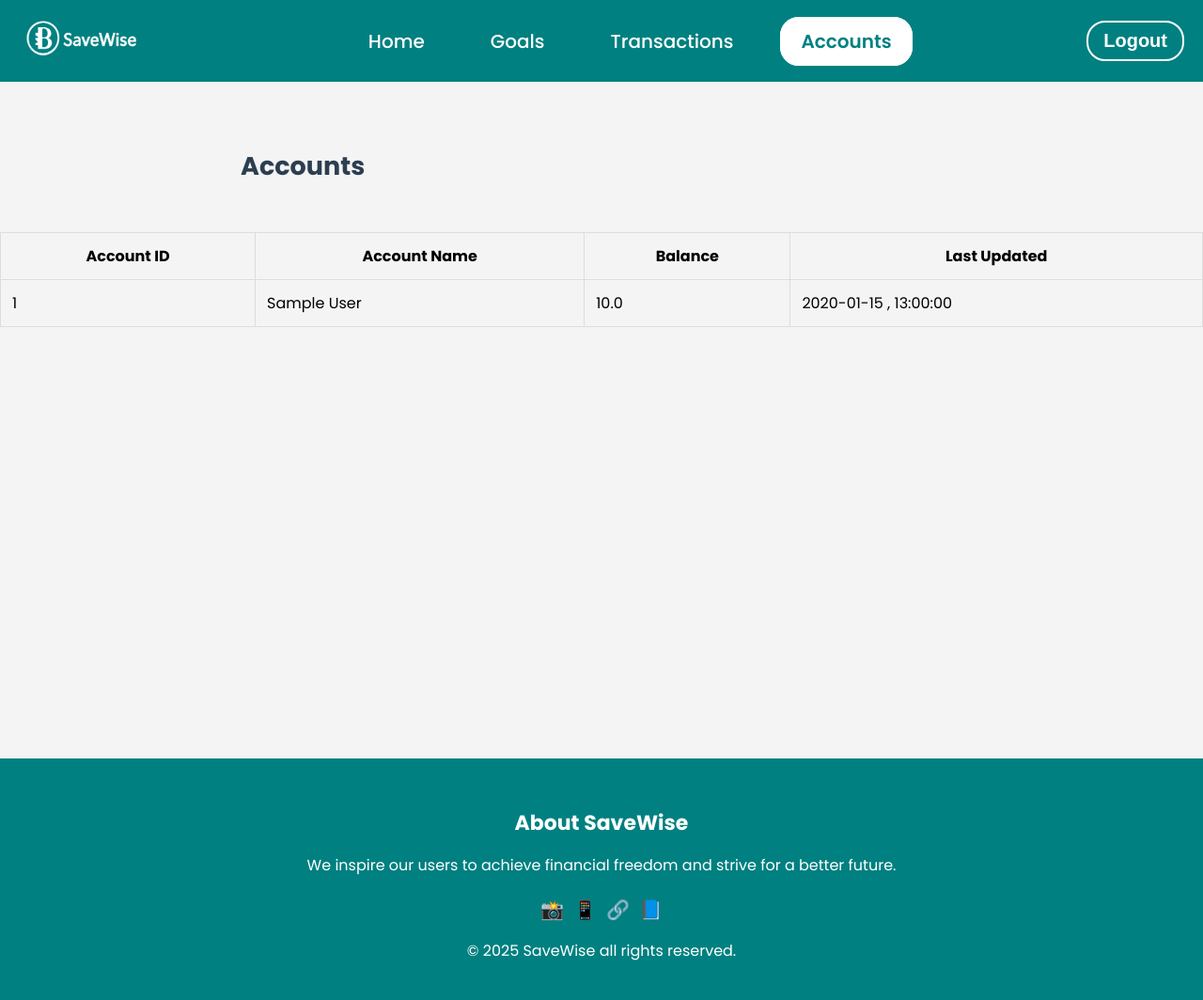
After one commit to husainsaleh123/save_wise, a Django app: page /accounts/ in a window 1280 px wide. The commit adds this page. Shown: the whole page at 94% size. Run offline with Django 5.2, Linux system fonts and the light colour scheme; tables that the repository leaves empty hold one stand-in row (values such as "Sample post").

Commit message:
finished the accounts model

```diff
--- a/main_app/models.py
+++ b/main_app/models.py
@@ -1,5 +1,6 @@
 # main_app/models.py
 from django.db import models
+from django.urls import reverse
 from datetime import date
 
 class Goal(models.Model):
@@ -27,10 +28,16 @@ class Goal(models.Model):
 class Account(models.Model):
     name = models.CharField(max_length=50)
     balance = models.FloatField()
-    last_updated = models.DateField()
+    last_updated = models.DateTimeField(auto_now=True)
 
     def __str__(self):
         return self.name
 
+    def save(self, *args, **kwargs):
+        # Prevent modification of "Checking" and "Savings" accounts
+        if self.name in ['Checking', 'Savings'] and self.pk is not None:
+            raise ValueError(f"The {self.name} account cannot be modified.")
+        super().save(*args, **kwargs)
+
     def get_absolute_url(self):
         return reverse('account-detail', kwargs={'pk': self.id})
--- a/main_app/templates/base.html
+++ b/main_app/templates/base.html
@@ -26,7 +26,7 @@
     <li class="{% if request.path == '/home/' %}active{% endif %}"><a href="{% url 'home' %}">Home</a></li>
     <li class="{% if request.path == '/goals/' %}active{% endif %}"><a href="{% url 'goal-index' %}">Goals</a></li>
     <li class="{% if request.path == '/transactions/' %}active{% endif %}"><a href="{% url 'home'  %}">Transactions</a></li>
-    <li class="{% if request.path == '/accounts/' %}active{% endif %}"><a href="{% url 'home'  %}">Accounts</a></li>
+    <li class="{% if request.path == '/accounts/' %}active{% endif %}"><a href="{% url 'account-list'  %}">Accounts</a></li>
   </ul>
 </nav>
   <button class="logout-button">Logout</button>
--- /dev/null
+++ b/main_app/templates/main_app/account_list.html
@@ -0,0 +1,38 @@
+{% extends 'base.html' %}
+{% load static %}
+
+{% block head %}
+  <link rel="stylesheet" href="{% static 'css/form.css' %}" />
+{% endblock %}
+
+{% block content %}
+<div class="page-header">
+  <h1>Accounts</h1>
+</div>
+
+<!-- Table displaying the account details dynamically -->
+<table class="account-table" style="width: 100%; border: 1px solid #ddd; border-collapse: collapse;">
+  <thead>
+    <tr>
+      <th style="padding: 12px; border: 1px solid #ddd;">Account ID</th>
+      <th style="padding: 12px; border: 1px solid #ddd;">Account Name</th>
+      <th style="padding: 12px; border: 1px solid #ddd;">Balance</th>
+      <th style="padding: 12px; border: 1px solid #ddd;">Last Updated</th>
+    </tr>
+  </thead>
+  <tbody>
+    <!-- Loop through the accounts and display each row -->
+    {% for account in accounts %}
+      <tr>
+        <td style="padding: 12px; border: 1px solid #ddd;">{{ account.id }}</td>
+        <td style="padding: 12px; border: 1px solid #ddd;">{{ account.name }}</td>
+        <td style="padding: 12px; border: 1px solid #ddd;">{{ account.balance }}</td>
+        <td style="padding: 12px; border: 1px solid #ddd;">
+          {{ account.last_updated|date:"Y-m-d" }} , {{ account.last_updated|time:"H:i:s" }}
+        </td>
+      </tr>
+    {% endfor %}
+  </tbody>
+</table>
+
+{% endblock %}
--- a/main_app/urls.py
+++ b/main_app/urls.py
@@ -10,4 +10,6 @@ urlpatterns = [
    path('goals/create/', views.GoalCreate.as_view(), name='goal-create'),
    path('goals/<int:pk>/update/', views.GoalUpdate.as_view(), name='goal-update'),
    path('goals/<int:pk>/delete/', views.GoalDelete.as_view(), name='goal-delete'),
+   path('accounts/<int:pk>/', views.AccountDetail.as_view(), name='account-detail'),
+    path('accounts/', views.account_list, name='account-list'),
 ]
--- a/main_app/views.py
+++ b/main_app/views.py
@@ -2,7 +2,8 @@
 
 from django.shortcuts import render, get_object_or_404
 from django.views.generic.edit import CreateView, UpdateView, DeleteView
-from .models import Goal
+from django.views.generic import ListView, DetailView # add these
+from .models import Goal, Account
 from django import forms
 from datetime import date
 
@@ -83,3 +84,28 @@ class GoalUpdate(UpdateView):
 class GoalDelete(DeleteView):
     model = Goal
     success_url = '/goals/'
+# Goal update view with restriction for "Checking" and "Savings" accounts
+class AccountUpdate(UpdateView):
+    model = Account
+    fields = ['name', 'balance', 'last_updated']
+
+    def get_object(self, queryset=None):
+        obj = super().get_object(queryset)
+        # Prevent modification of Checking and Savings accounts
+        if obj.name in ['Checking', 'Savings']:
+            raise ValueError(f"The {obj.name} account cannot be modified.")
+        return obj
+
+
+class GoalDelete(DeleteView):
+    model = Goal
+    success_url = '/goals/'
+
+
+def account_list(request):
+    # Fetch all accounts from the database
+    accounts = Account.objects.all()
+    return render(request, 'main_app/account_list.html', {'accounts': accounts})
+
+class AccountDetail(DetailView):
+    model = Account
--- a/save_wise/settings.py
+++ b/save_wise/settings.py
@@ -108,7 +108,7 @@ MEDIA_ROOT = BASE_DIR / 'media'
 
 LANGUAGE_CODE = 'en-us'
 
-TIME_ZONE = 'UTC'
+TIME_ZONE = 'Asia/Bahrain'
 
 USE_I18N = True
 
```
Also changed, not shown: main_app/static/css/accounts/account-detail.css (added, +52 -0 lines), main_app/static/css/accounts/account-index.css (added, +64 -0 lines), main_app/migrations/0005_alter_account_balance_alter_account_last_updated.py (added), main_app/migrations/0006_alter_account_balance_alter_account_last_updated.py (added), main_app/templates/main_app/account_detail.html (added).
